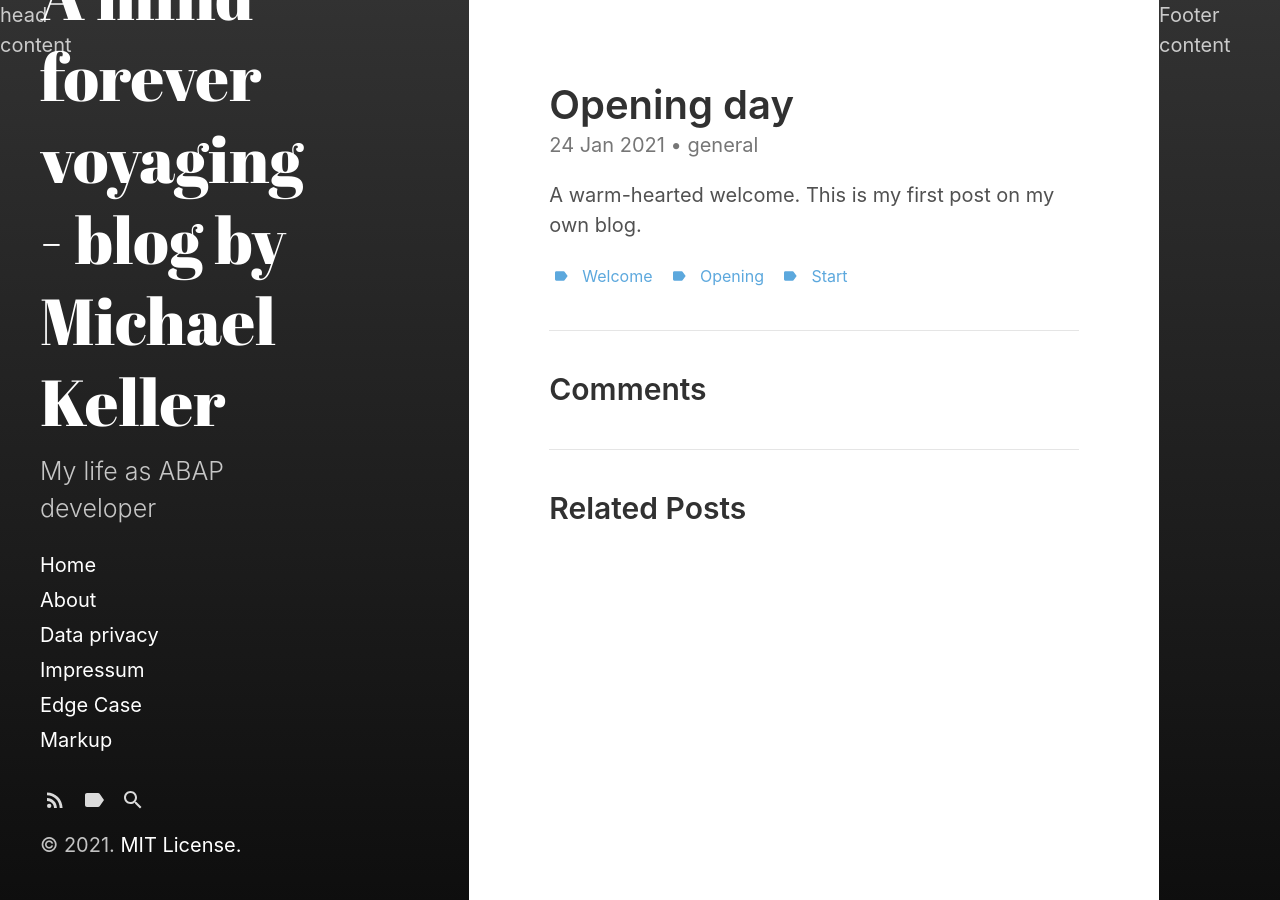
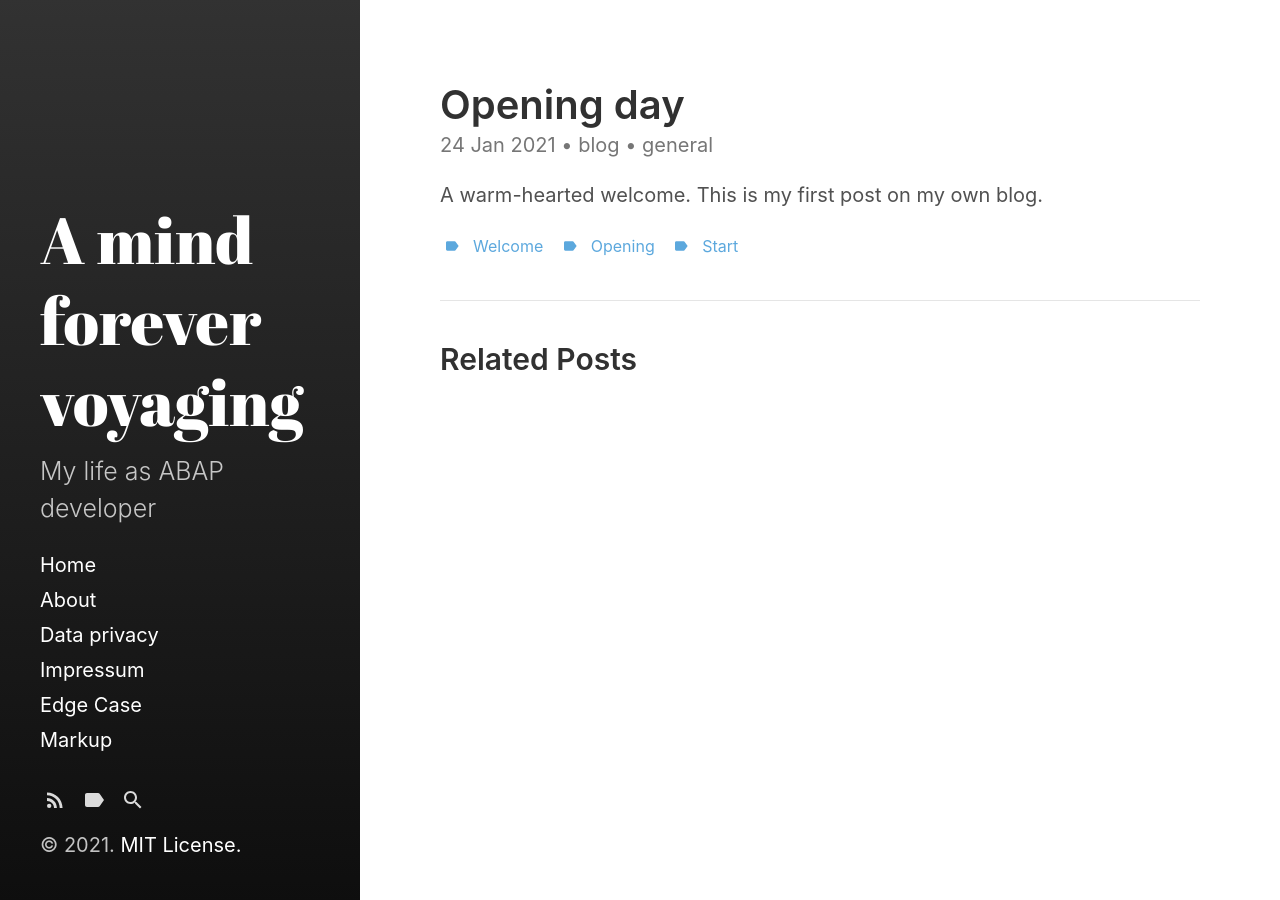
Before and after one commit to Keller-Michael/a-mind-forever-voyaging, a Jekyll site: the page built from _posts/2021-01-24-Opening.md, in a window 1280 px wide. Built offline with Jekyll 4.4.1, drawn with Linux system fonts in a browser that asks for light colours.

Commit message:
some rework

```diff
--- a/_config.yml
+++ b/_config.yml
@@ -3,8 +3,8 @@ markdown:         kramdown
 highlighter:      rouge
 
 # Setup
-title:            A mind forever voyaging - blog by Michael Keller
-tagline:          'A mind forever voyaging'
+title:            A mind forever voyaging
+tagline:          'A mind forever voyaging - blog by Michael Keller'
 description:      'My life as ABAP developer'
 url:              'https://keller-michael.github.io/'
 baseurl:          '/a-mind-forever-voyaging'
@@ -15,8 +15,8 @@ baseurl:          '/a-mind-forever-voyaging'
                   # sidebar_blog_link below.
 
 author:
-  name:           'Andrew Fong'
-  url:            https://twitter.com/fongandrewc
+  name:           'Michael Keller'
+  url:            'https://keller-michael.github.io/a-mind-forever-voyaging'
 
 paginate:         5
 
--- a/_includes/custom-foot.html
+++ b/_includes/custom-foot.html
@@ -1,2 +1 @@
 <!-- Optional footer content -->
-Footer content
--- a/_includes/custom-head.html
+++ b/_includes/custom-head.html
@@ -1,2 +1 @@
 <!-- Additional head bits without overriding original head -->
-head content
--- a/_includes/head.html
+++ b/_includes/head.html
@@ -14,7 +14,7 @@
     {% endif %}
   </title>
 
-  {% include google-analytics.html %}
+  <!-- {% include google-analytics.html %} -->
 
   <!-- CSS -->
   <link rel="stylesheet" href="{{ "/assets/css/main.css" | relative_url }}" />
--- a/_layouts/post.html
+++ b/_layouts/post.html
@@ -13,6 +13,6 @@ layout: default
     {% include post-tags.html post=page %}
   </div>
 
-  {% include comments.html %}
+  <!--{% include comments.html %}-->
   {% include related_posts.html %}
 </div>
```
Also changed, not shown: _posts/2021-01-24-Opening.md (+1 -0 lines).
